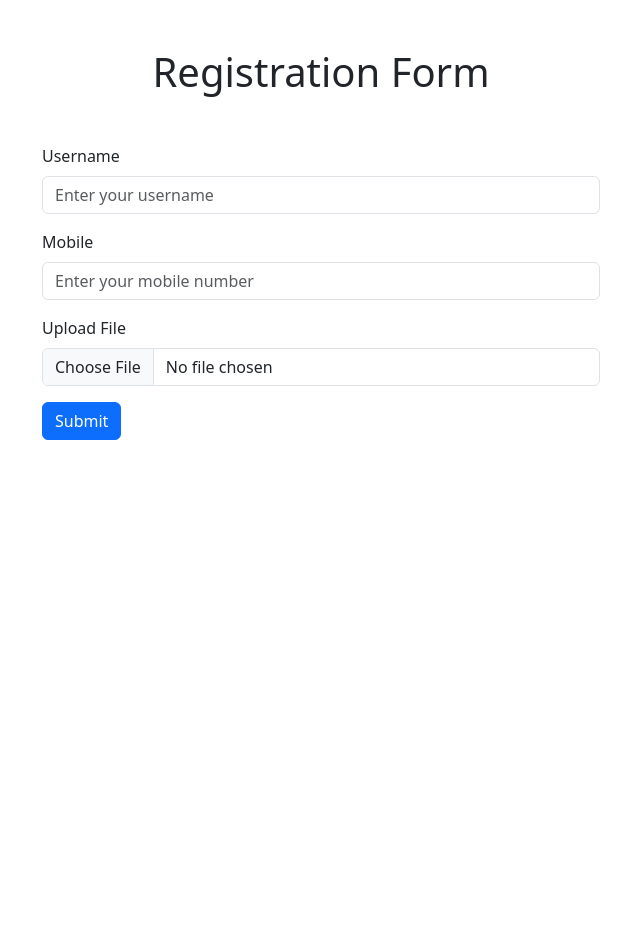
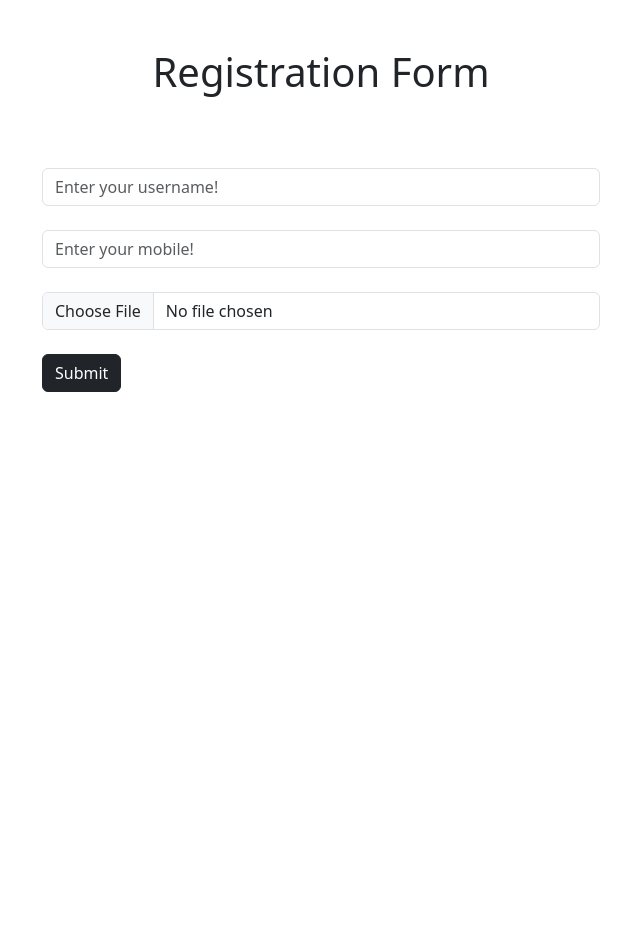
Before and after one commit to PesanduDU/php-image-upload-mysql, a PHP site: page / in a window 1280 px wide. Shown: the whole page, without its empty margins (319-959 px from the left). After the commit the page ends 392 px from the top, so only its background shows below. Run offline with PHP 8.4, Linux system fonts and the light colour scheme.

Commit message:
@nd commit

```diff
--- /dev/null
+++ b/includes/operations.inc.php
@@ -0,0 +1,9 @@
+<?php
+
+function inputFields ($type, $name, $placeholder, $value, $autoComplete){
+    $ele = "<div class=\"form-group my-4\">
+                <input type='$type' name='$name' placeholder='$placeholder' class=\"form-control\" value='$value' autocomplete='$autoComplete'>
+            </div>";
+
+    echo $ele;
+}
--- a/index.php
+++ b/index.php
@@ -1,55 +1,38 @@
+<?php
+
+    require_once "./includes/operations.inc.php";
+
+?>
+
 <!DOCTYPE html>
 <html lang="en">
 
 <head>
+
     <meta charset="UTF-8">
     <meta name="viewport" content="width=device-width, initial-scale=1.0">
-    <title>Centered Form</title>
+    <title>Upload Images</title>
+
     <!-- Bootstrap 5 CSS -->
     <link href="https://cdn.jsdelivr.net/npm/bootstrap@5.3.0-alpha1/dist/css/bootstrap.min.css" rel="stylesheet">
-    <style>
-        html,
-        body {
-            height: 100%;
-        }
 
-        .center-container {
-            height: 100vh;
-        }
-    </style>
 </head>
 
 <body>
 
-<h1 class="text-center my-5">Registration Form</h1>
-    <div class="container d-flex justify-content-center  center-container">
+    <h1 class="text-center my-5">Registration Form</h1>
 
-        <div class="col-md-6">
+    <div class="container d-flex justify-content-center">
+        <form action="" method="post" class="w-50">
+            <?php inputFields("text", "username", "Enter your username!", "", "off");  ?>
+            <?php inputFields("tel", "mobile", "Enter your mobile!", "", "off");  ?>
+            <?php inputFields("file", "file", "", "", "");  ?>
 
+            <button type="button" name="submit" class="btn btn-dark">Submit</button>
+        </form>
 
-
-            <form>
-                <div class="mb-3">
-                    <label for="username" class="form-label">Username</label>
-                    <input type="text" class="form-control" id="username" placeholder="Enter your username">
-                </div>
-                <div class="mb-3">
-                    <label for="mobile" class="form-label">Mobile</label>
-                    <input type="tel" class="form-control" id="mobile" placeholder="Enter your mobile number">
-                </div>
-                <div class="mb-3">
-                    <label for="formFile" class="form-label">Upload File</label>
-                    <input class="form-control" type="file" id="formFile">
-                </div>
-                <button type="submit" name="submit" class="btn btn-primary">Submit</button>
-            </form>
-
-        </div>
     </div>
 
-    <!-- Bootstrap 5 JS and Popper.js -->
-    <script src="https://cdn.jsdelivr.net/npm/@popperjs/core@2.11.7/dist/umd/popper.min.js"></script>
-    <script src="https://cdn.jsdelivr.net/npm/bootstrap@5.3.0-alpha1/dist/js/bootstrap.min.js"></script>
 </body>
 
 </html>
```
Also changed, not shown: includes/dbh.inc.php (added, +22 -0 lines), includes/operations.php (deleted).
